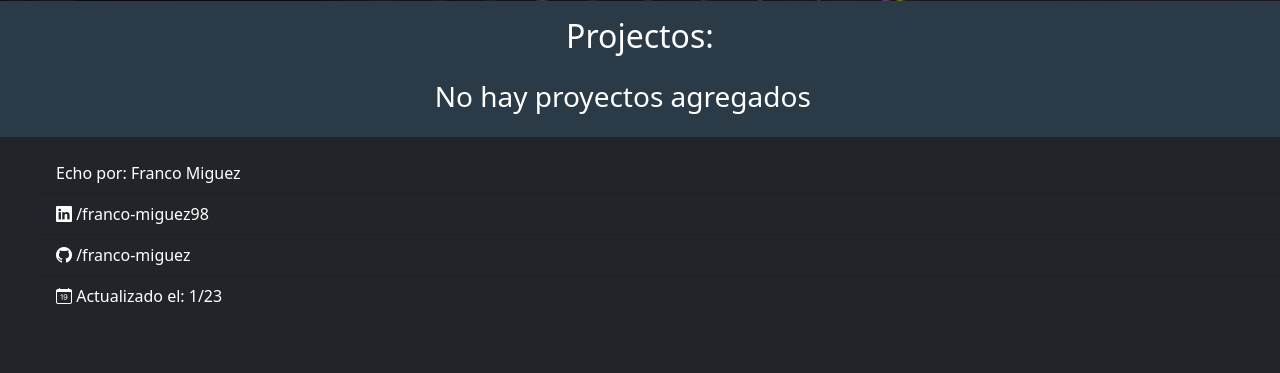
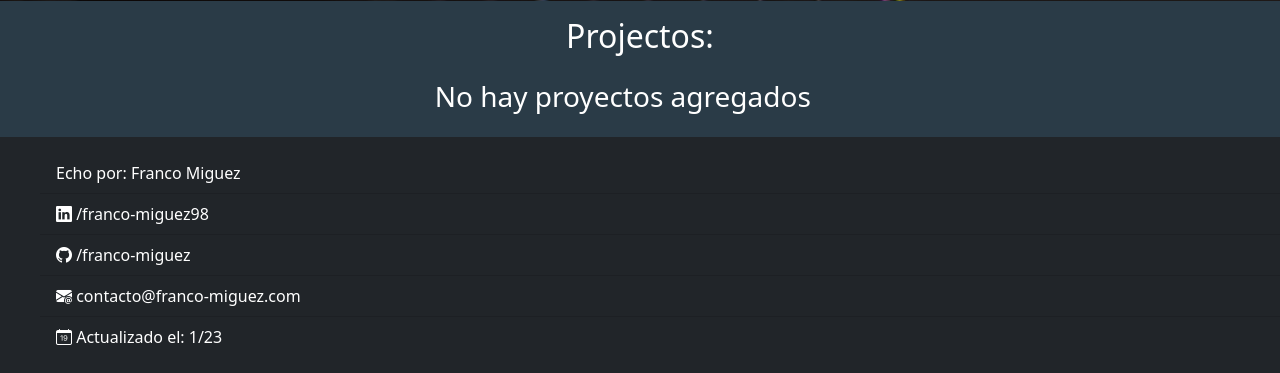
Before and after one commit to Franco-Miguez/portafolio, a Django app: page / in a window 1280 px wide. Shown: the part 605-978 px from the top of the page. Before the commit the page ends 909 px from the top, so only its background shows below. Run offline with Django 4.2, Linux system fonts and the light colour scheme; data that the repository does not hold is empty; some libraries are stand-ins or nearby versions.

Commit message:
add mail in footer and update CV.pdf

```diff
--- a/portafolio/templates/parts_web/footer.html
+++ b/portafolio/templates/parts_web/footer.html
@@ -14,6 +14,12 @@
             </a>
         </li>
         <li class="list-group-item bg-dark text-white">
+            <i class="bi bi-envelope-at-fill"></i>
+            <a class="text-white" href="mailto:contacto@franco-miguez.com" target="_blank">
+                contacto@franco-miguez.com
+            </a>
+        </li>
+        <li class="list-group-item bg-dark text-white">
             <i class="bi bi-calendar-date"></i>
             Actualizado el: 1/23
         </li>
```
Also changed, not shown: 1 other file.
